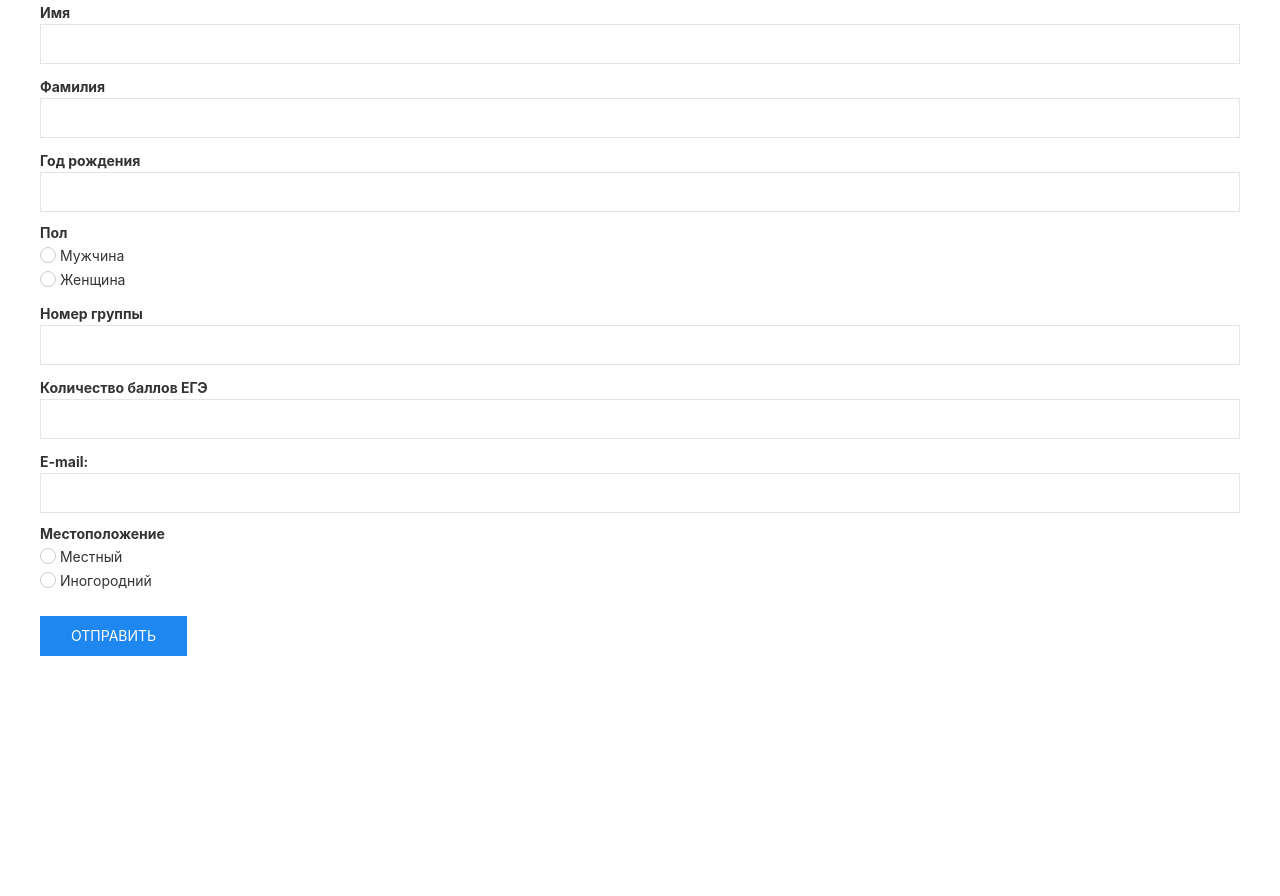
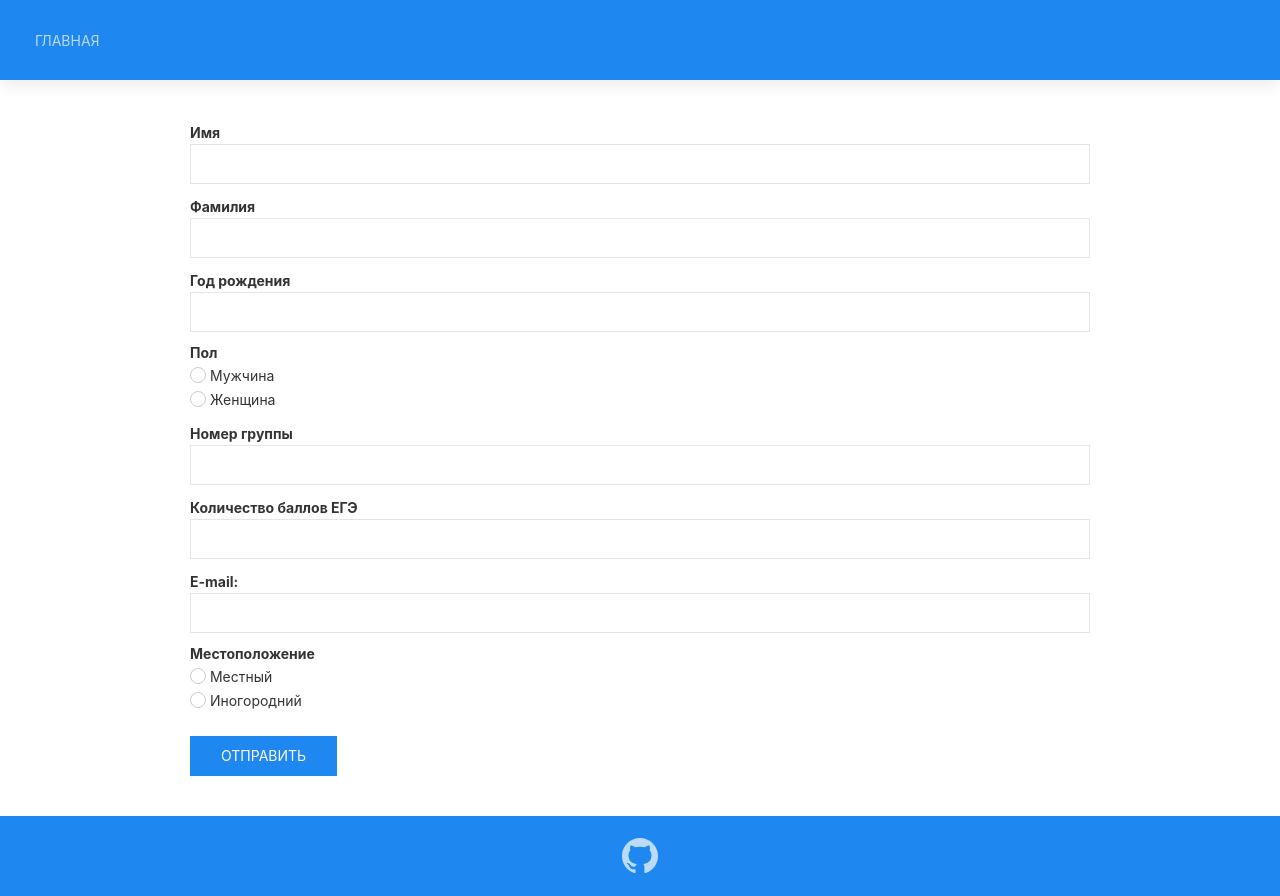
Before and after one commit to Bocmah/student-list, a PHP site: page /views/register.view.php in a window 1280 px wide. Before the commit the page ends 656 px from the top, so only its background shows below. Run offline with PHP 8.4, Linux system fonts and the light colour scheme.

Commit message:
Footer styling

```diff
--- a/public/css/styles.css
+++ b/public/css/styles.css
@@ -23,3 +23,13 @@
 .students-list__search-message--flex {
     margin-right: auto;
 }
+
+.footer {
+    height: 80px
+}
+
+.footer-container--flex {
+    display: flex;
+    justify-content: center;
+    align-items: center;
+}
--- a/views/partials/footer.php
+++ b/views/partials/footer.php
@@ -1,3 +1,4 @@
+<?php require_once "sections/footer-section.php"; ?>
 <script src="uikit/js/uikit.min.js"></script>
 <script src="uikit/js/uikit-icons.min.js"></script>
 </body>
--- /dev/null
+++ b/views/partials/navbar-secondary.php
@@ -0,0 +1,11 @@
+<div class="uk-box-shadow-medium uk-margin-medium-bottom">
+    <nav class="uk-background-primary uk-light" uk-navbar>
+        <div class="uk-navbar-left">
+            <ul class="uk-navbar-nav uk-margin-left">
+                <li>
+                    <a class="uk-link-reset" href="/">Главная</a>
+                </li>
+            </ul>
+        </div>
+    </nav>
+</div>
--- a/views/partials/search-message.php
+++ b/views/partials/search-message.php
@@ -1,6 +1,6 @@
 <?php if($search): ?>
     <div class="students-list__search-message students-list__search-message--flex">
-        <p>Показаны результаты по запросу "<?php echo htmlspecialchars($search,ENT_QUOTES) ?>".
-            <a href="/">Посмотреть всех студентов.</a></p>
+        Показаны результаты по запросу "<?php echo htmlspecialchars($search,ENT_QUOTES) ?>".
+            <a href="/">Посмотреть всех студентов.</a>
     </div>
 <?php endif; ?>
--- /dev/null
+++ b/views/partials/sections/footer-section.php
@@ -0,0 +1,6 @@
+<section class="footer uk-background-primary uk-light uk-height-small uk-margin-medium-top">
+    <div class="uk-container uk-height-1-1 footer-container--flex">
+        <a href="https://github.com/Bocmah/student-list" uk-icon="icon: github; ratio: 2"
+           class="uk-text-center uk-text-primary"></a>
+    </div>
+</section>
--- a/views/partials/sections/register-section.php
+++ b/views/partials/sections/register-section.php
@@ -1,5 +1,5 @@
 <section>
-    <div class="uk-container">
+    <div class="uk-container uk-container-small">
        <?php require_once __DIR__."/../student-form.php"; ?>
     </div>
 </section>
--- a/views/profile.view.php
+++ b/views/profile.view.php
@@ -1,4 +1,5 @@
 <?php
 require_once "partials/header.php";
+require_once "partials/navbar-secondary.php";
 require_once "partials/sections/profile-section.php";
 require_once "partials/footer.php";
--- a/views/register.view.php
+++ b/views/register.view.php
@@ -1,4 +1,5 @@
 <?php
 require_once "partials/header.php";
+require_once "partials/navbar-secondary.php";
 require_once "partials/sections/register-section.php";
 require_once "partials/footer.php";
```
Also changed, not shown: views/partials/navbar-home.php (+4 -4 lines).
